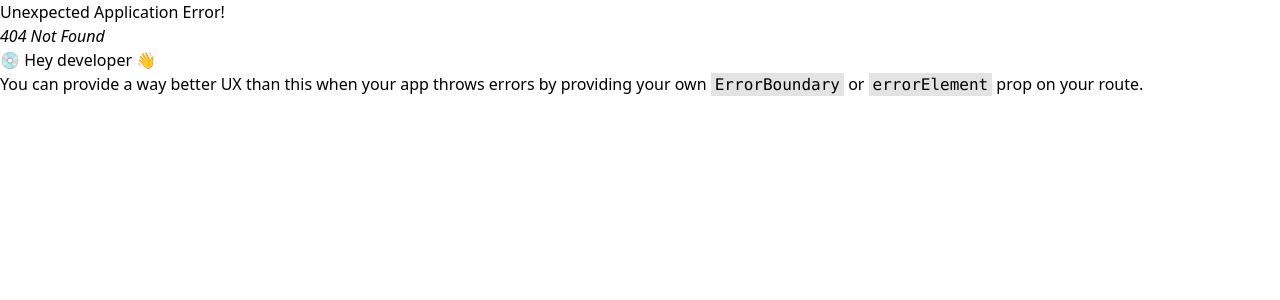
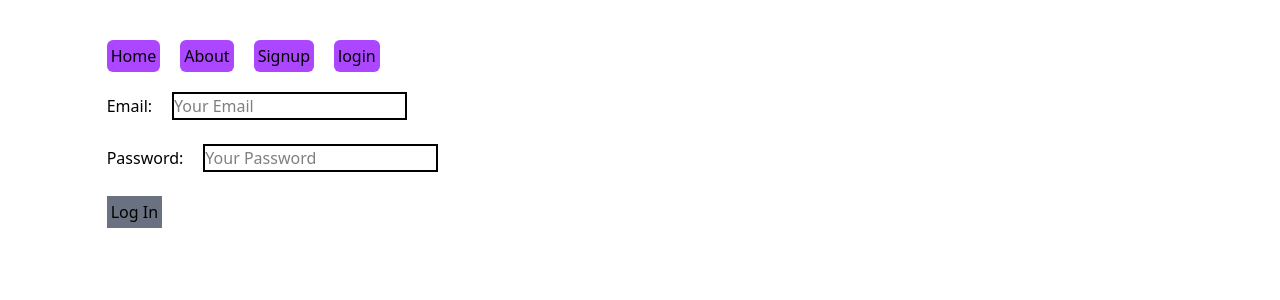
Before and after one commit to Taanveer22/firebase-fundamentals, a React (Vite) app: page /login in a window 1280 px wide. Before the commit this address had no page. Shown: the top 300 px of the page. Built offline with nearby package versions, Linux system fonts and the light colour scheme; no server answers.

Commit message:
alhamdulliah login functionality implementation done

```diff
--- /dev/null
+++ b/src/components/Login.jsx
@@ -0,0 +1,44 @@
+import { useContext } from "react";
+import { AuthContext } from "../layouts/MyLayout";
+
+const Login = () => {
+  const { handleLogIn } = useContext(AuthContext);
+
+  const handleFormSubmit = (e) => {
+    e.preventDefault();
+
+    const email = e.target.email.value;
+    const password = e.target.password.value;
+    console.log(email, password);
+
+    // final data passed
+    handleLogIn(email, password);
+  };
+  return (
+    <>
+      <form onSubmit={handleFormSubmit}>
+        <label>Email:</label>
+        <input
+          className="border-2 ml-5"
+          type="email"
+          name="email"
+          placeholder="Your Email"
+        />
+        <br /> <br />
+        <label>Password:</label>
+        <input
+          className="border-2 ml-5"
+          type="password"
+          name="password"
+          placeholder="Your Password"
+        />
+        <br /> <br />
+        <button type="submit" className="bg-gray-500 p-1">
+          Log In
+        </button>
+      </form>
+    </>
+  );
+};
+
+export default Login;
--- /dev/null
+++ b/src/components/Navbar.jsx
@@ -0,0 +1,24 @@
+import { NavLink } from "react-router-dom";
+
+const Navbar = () => {
+  return (
+    <div>
+      <ul className="flex gap-5 items-center my-5">
+        <li className="bg-purple-500 p-1 rounded-md">
+          <NavLink to="/">Home</NavLink>
+        </li>
+        <li className="bg-purple-500 p-1 rounded-md">
+          <NavLink to="/about">About</NavLink>
+        </li>
+        <li className="bg-purple-500 p-1 rounded-md">
+          <NavLink to="/signup">Signup</NavLink>
+        </li>
+        <li className="bg-purple-500 p-1 rounded-md">
+          <NavLink to="/login">login</NavLink>
+        </li>
+      </ul>
+    </div>
+  );
+};
+
+export default Navbar;
--- a/src/components/SignUp.jsx
+++ b/src/components/SignUp.jsx
@@ -2,7 +2,6 @@ import { useContext } from "react";
 import { AuthContext } from "../layouts/MyLayout";
 
 const SignUp = () => {
-
   const { handleSignUp } = useContext(AuthContext);
 
   const handleFormSubmit = (e) => {
@@ -11,15 +10,57 @@ const SignUp = () => {
     const password = e.target.password.value;
     const confirmPassword = e.target.confirmPassword.value;
     console.log(email, password, confirmPassword);
+
+    // check password length
+    if (password.length < 6) {
+      alert("need more than 6 characters");
+      return;
+    }
+
+    // check password matching
+    if (password !== confirmPassword) {
+      alert("need to be same password");
+      return;
+    }
+
+    //Check for at least one lowercase letter
+    const lowercaseRegex = /(?=.*[a-z])/;
+    if (!lowercaseRegex.test(password)) {
+      alert("must contain at least 1 lowercase");
+      return;
+    }
+
+    // Check for at least one uppercase letter
+    const uppercaseRegex = /(?=.*[A-Z])/;
+    if (!uppercaseRegex.test(password)) {
+      alert("must contain 1 uppercase");
+      return;
+    }
+
+    // Check for at least one number (digit)
+    const digitRegex = /(?=.*\d)/;
+    if (!digitRegex.test(password)) {
+      alert("must contain 1 digit");
+      return;
+    }
+
+    // Check for at least one special character
+    const specialCharRegex = /(?=.*[@$!%*?&])/;
+    if (!specialCharRegex.test(password)) {
+      alert("must contain 1 special character");
+      return;
+    }
+
+    // finally password email data passed
     handleSignUp(email, password);
   };
 
   return (
-    <div className="">
+    <>
       <form onSubmit={handleFormSubmit}>
         <label>Email:</label>
         <input
-          className="boreder-2 ml-5"
+          className="border-2 ml-5"
           type="email"
           name="email"
           placeholder="Your Email"
@@ -27,7 +68,7 @@ const SignUp = () => {
         <br /> <br />
         <label>Password:</label>
         <input
-          className="boreder-2 ml-5"
+          className="border-2 ml-5"
           type="password"
           name="password"
           placeholder="Your Password"
@@ -35,7 +76,7 @@ const SignUp = () => {
         <br /> <br />
         <label>Confirm Password:</label>
         <input
-          className="boreder-2 ml-5"
+          className="border-2 ml-5"
           type="password"
           name="confirmPassword"
           placeholder="Confirm Password"
@@ -45,7 +86,7 @@ const SignUp = () => {
           Sign Up
         </button>
       </form>
-    </div>
+    </>
   );
 };
 
--- a/src/layouts/MyLayout.jsx
+++ b/src/layouts/MyLayout.jsx
@@ -1,5 +1,5 @@
 import { createContext, useEffect, useState } from "react";
-import { NavLink, Outlet } from "react-router-dom";
+import { Outlet } from "react-router-dom";
 import {
   GoogleAuthProvider,
   signInWithPopup,
@@ -8,9 +8,11 @@ import {
   signOut,
   onAuthStateChanged,
   createUserWithEmailAndPassword,
+  signInWithEmailAndPassword,
 } from "firebase/auth";
 
 import auth from "../firebase/config";
+import Navbar from "../components/Navbar";
 
 // ====== must create context outside component =========
 const AuthContext = createContext(null);
@@ -70,6 +72,12 @@ const MyLayout = () => {
       .catch((error) => console.log(error.message));
   };
 
+  const handleLogIn = (email, password) => {
+    signInWithEmailAndPassword(auth, email, password)
+      .then((result) => console.log(result.user))
+      .catch((error) => console.log(error.message));
+  };
+
   const authData = {
     handleGoogleLogin,
     handleGithubLogin,
@@ -78,6 +86,7 @@ const MyLayout = () => {
     user,
     setUser,
     handleSignUp,
+    handleLogIn,
   };
 
   useEffect(() => {
@@ -98,20 +107,7 @@ const MyLayout = () => {
   return (
     <div className="w-5/6 mx-auto my-10">
       <AuthContext.Provider value={authData}>
-        <ul className="flex gap-5 items-center my-5">
-          <li className="bg-purple-500 p-1 rounded-md">
-            <NavLink to="/">Home</NavLink>
-          </li>
-          <li className="bg-purple-500 p-1 rounded-md">
-            <NavLink to="/about">About</NavLink>
-          </li>
-          <li className="bg-purple-500 p-1 rounded-md">
-            <NavLink to="/signup">Signup</NavLink>
-          </li>
-          <li className="bg-purple-500 p-1 rounded-md">
-            <NavLink to="/login">login</NavLink>
-          </li>
-        </ul>
+        <Navbar></Navbar>
         <Outlet></Outlet>
       </AuthContext.Provider>
     </div>
--- a/src/routes/MyRouter.jsx
+++ b/src/routes/MyRouter.jsx
@@ -3,6 +3,7 @@ import MyLayout from "../layouts/MyLayout";
 import Home from "../components/Home";
 import About from "../components/About";
 import SignUp from "../components/SignUp";
+import Login from "../components/Login";
 
 const MyRouter = createBrowserRouter([
   {
@@ -21,6 +22,10 @@ const MyRouter = createBrowserRouter([
         path: "/signup",
         element: <SignUp></SignUp>,
       },
+      {
+        path: "/login",
+        element: <Login></Login>,
+      },
     ],
   },
 ]);
```
